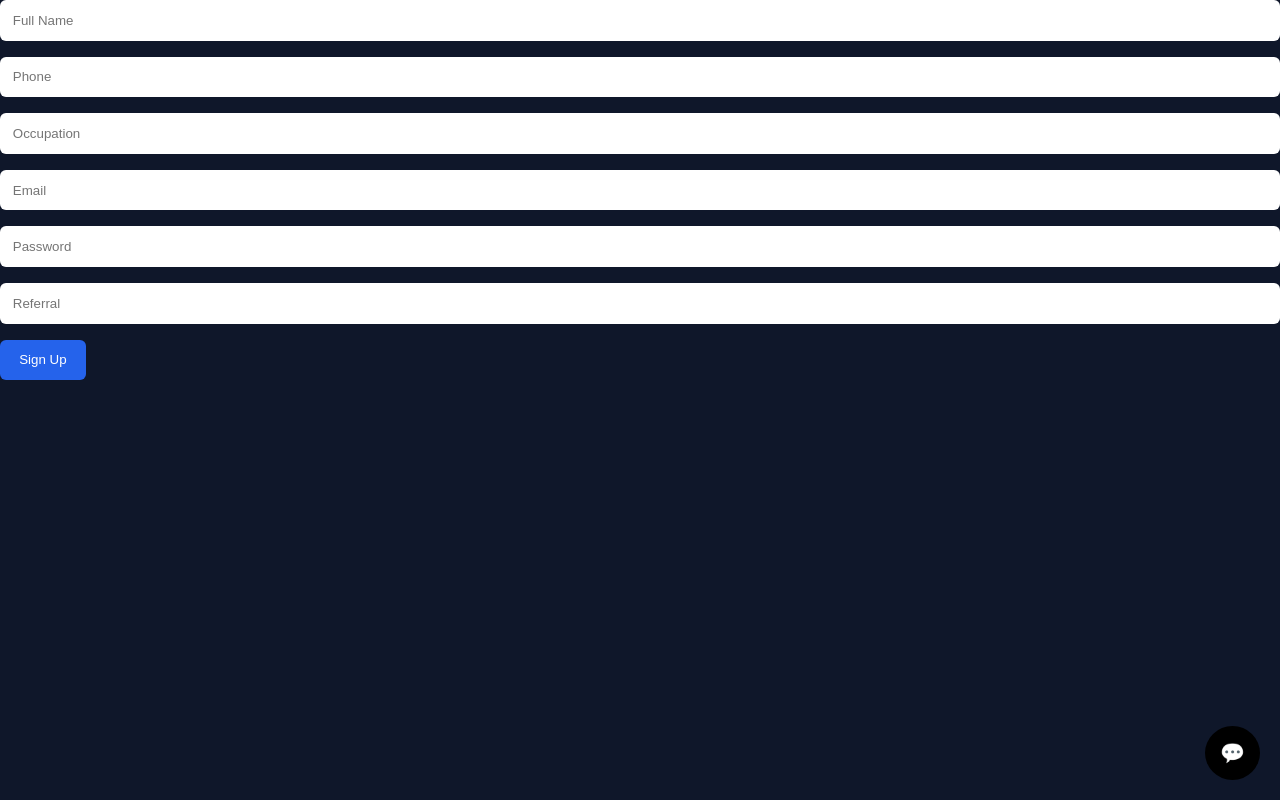
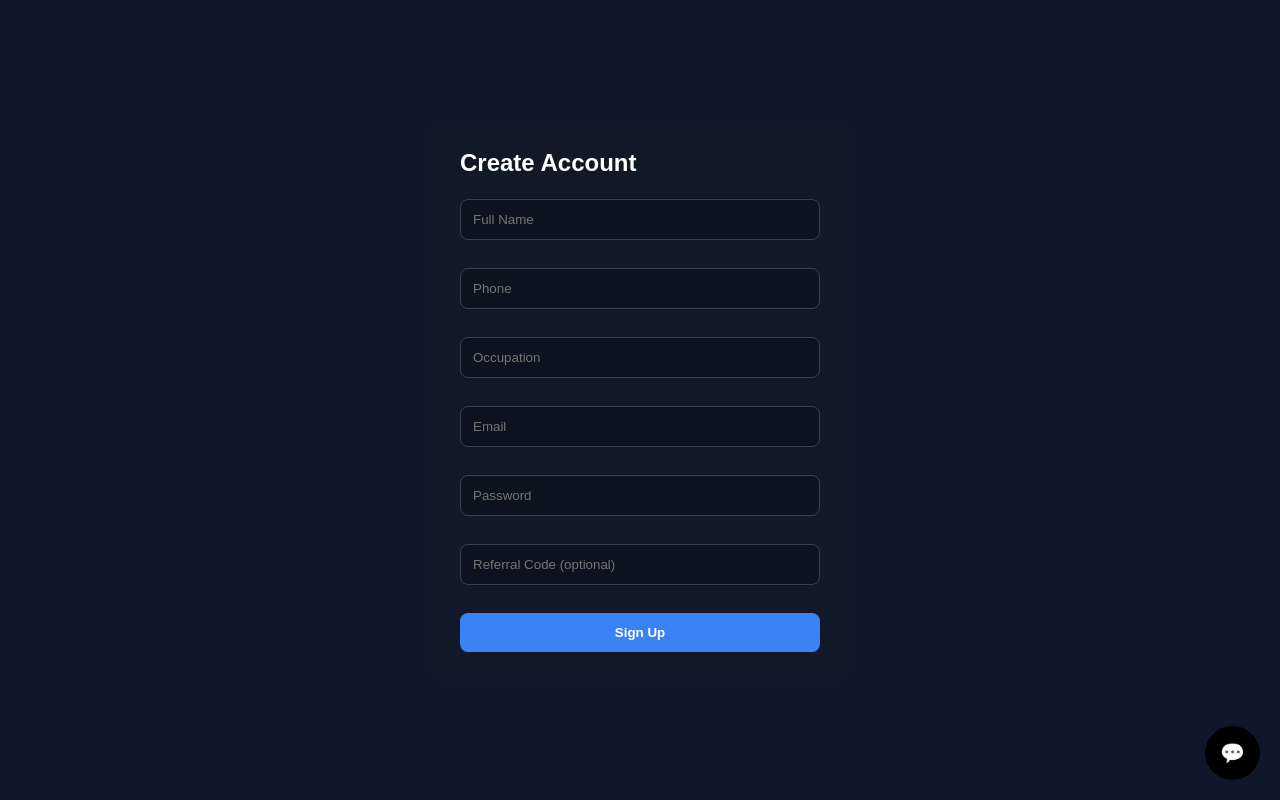
Before and after one commit to xpert-global-systems/slipmint-portal, a Next.js app: page /signup in a window 1280 px wide. Built offline with nearby package versions, Linux system fonts and the light colour scheme.

Commit message:
Update signup.js

```diff
--- a/pages/signup.js
+++ b/pages/signup.js
@@ -1,33 +1,56 @@
 "use client";
+
 import { useState } from "react";
 import { signup } from "../services/auth";
 
 export default function Signup() {
-  const [fullName, setFullName] = useState("");
-  const [phone, setPhone] = useState("");
-  const [occupation, setOccupation] = useState("");
-  const [email, setEmail] = useState("");
-  const [password, setPassword] = useState("");
-  const [referral, setReferral] = useState("");
+  const [form, setForm] = useState({
+    fullName: "",
+    phone: "",
+    occupation: "",
+    email: "",
+    password: "",
+    referral: "",
+  });
+
   const [loading, setLoading] = useState(false);
   const [error, setError] = useState("");
   const [success, setSuccess] = useState(false);
 
+  const handleChange = (e) => {
+    setForm({ ...form, [e.target.name]: e.target.value });
+  };
+
+  const validate = () => {
+    if (!form.fullName.trim()) return "Full name is required";
+    if (!form.email.includes("@")) return "Enter a valid email";
+    if (form.password.length < 6) return "Password must be at least 6 characters";
+    return null;
+  };
+
   const handleSignup = async (e) => {
     e.preventDefault();
-    setLoading(true);
     setError("");
 
+    const validationError = validate();
+    if (validationError) {
+      setError(validationError);
+      return;
+    }
+
+    setLoading(true);
+
     try {
-      const result = await signup(email.trim(), password.trim());
+      const result = await signup(
+        form.email.trim(),
+        form.password.trim()
+      );
 
       if (!result.success) {
         throw new Error(result.message || "Signup failed");
       }
 
       const token = result.token;
-
-      console.log("🚀 sending profile request...");
 
       const res = await fetch("/api/user/create-profile", {
         method: "POST",
@@ -36,62 +59,152 @@ export default function Signup() {
           Authorization: `Bearer ${token}`,
         },
         body: JSON.stringify({
-          fullName: fullName.trim(),
-          phone: phone.trim(),
-          occupation: occupation.trim(),
-          dob: "",
-          ssn: "",
-          referral: referral.trim(),
+          fullName: form.fullName.trim(),
+          phone: form.phone.trim(),
+          occupation: form.occupation.trim(),
+          referral: form.referral.trim(),
         }),
       });
 
-      console.log("📡 status:", res.status);
+      const data = await res.json().catch(() => null);
 
-      const text = await res.text();
-      console.log("📦 raw:", text);
-
-      let data;
-      try {
-        data = JSON.parse(text);
-      } catch {
-        throw new Error("Server returned invalid JSON");
-      }
-
-      if (!res.ok || !data.success) {
-        throw new Error(data.message || "Profile save failed");
+      if (!res.ok || !data?.success) {
+        throw new Error(data?.message || "Profile creation failed");
       }
 
       setSuccess(true);
 
+      // IMPORTANT FLOW:
+      // After signup → user should verify email → then login
       setTimeout(() => {
-        window.location.href = "/onboarding";
+        window.location.href = "/check-email";
       }, 1500);
 
     } catch (err) {
-      setError(err.message || "Signup failed");
+      setError(err.message || "Something went wrong");
     } finally {
       setLoading(false);
     }
   };
 
   if (success) {
-    return <h2>Account Created...</h2>;
+    return (
+      <div style={styles.successBox}>
+        <h2>Account created successfully</h2>
+        <p>Please verify your email to continue.</p>
+      </div>
+    );
   }
 
   return (
-    <form onSubmit={handleSignup}>
-      <input placeholder="Full Name" value={fullName} onChange={(e) => setFullName(e.target.value)} />
-      <input placeholder="Phone" value={phone} onChange={(e) => setPhone(e.target.value)} />
-      <input placeholder="Occupation" value={occupation} onChange={(e) => setOccupation(e.target.value)} />
-      <input placeholder="Email" value={email} onChange={(e) => setEmail(e.target.value)} />
-      <input placeholder="Password" type="password" value={password} onChange={(e) => setPassword(e.target.value)} />
-      <input placeholder="Referral" value={referral} onChange={(e) => setReferral(e.target.value)} />
+    <div style={styles.wrapper}>
+      <form onSubmit={handleSignup} style={styles.form}>
+        <h2 style={styles.title}>Create Account</h2>
 
-      {error && <p style={{ color: "red" }}>{error}</p>}
+        <input
+          name="fullName"
+          placeholder="Full Name"
+          value={form.fullName}
+          onChange={handleChange}
+          style={styles.input}
+        />
 
-      <button disabled={loading}>
-        {loading ? "Creating..." : "Sign Up"}
-      </button>
-    </form>
+        <input
+          name="phone"
+          placeholder="Phone"
+          value={form.phone}
+          onChange={handleChange}
+          style={styles.input}
+        />
+
+        <input
+          name="occupation"
+          placeholder="Occupation"
+          value={form.occupation}
+          onChange={handleChange}
+          style={styles.input}
+        />
+
+        <input
+          name="email"
+          placeholder="Email"
+          value={form.email}
+          onChange={handleChange}
+          style={styles.input}
+        />
+
+        <input
+          name="password"
+          type="password"
+          placeholder="Password"
+          value={form.password}
+          onChange={handleChange}
+          style={styles.input}
+        />
+
+        <input
+          name="referral"
+          placeholder="Referral Code (optional)"
+          value={form.referral}
+          onChange={handleChange}
+          style={styles.input}
+        />
+
+        {error && <p style={styles.error}>{error}</p>}
+
+        <button type="submit" disabled={loading} style={styles.button}>
+          {loading ? "Creating Account..." : "Sign Up"}
+        </button>
+      </form>
+    </div>
   );
 }
+
+const styles = {
+  wrapper: {
+    minHeight: "100vh",
+    display: "flex",
+    alignItems: "center",
+    justifyContent: "center",
+    background: "#0f172a",
+  },
+  form: {
+    width: "100%",
+    maxWidth: "420px",
+    padding: "30px",
+    borderRadius: "12px",
+    background: "#111827",
+    display: "flex",
+    flexDirection: "column",
+    gap: "12px",
+  },
+  title: {
+    color: "white",
+    marginBottom: "10px",
+  },
+  input: {
+    padding: "12px",
+    borderRadius: "8px",
+    border: "1px solid #334155",
+    background: "#0b1220",
+    color: "white",
+  },
+  button: {
+    padding: "12px",
+    borderRadius: "8px",
+    border: "none",
+    background: "#3b82f6",
+    color: "white",
+    cursor: "pointer",
+    fontWeight: "bold",
+  },
+  error: {
+    color: "#ef4444",
+    fontSize: "14px",
+  },
+  successBox: {
+    color: "white",
+    textAlign: "center",
+    padding: "40px",
+  },
+};
```
